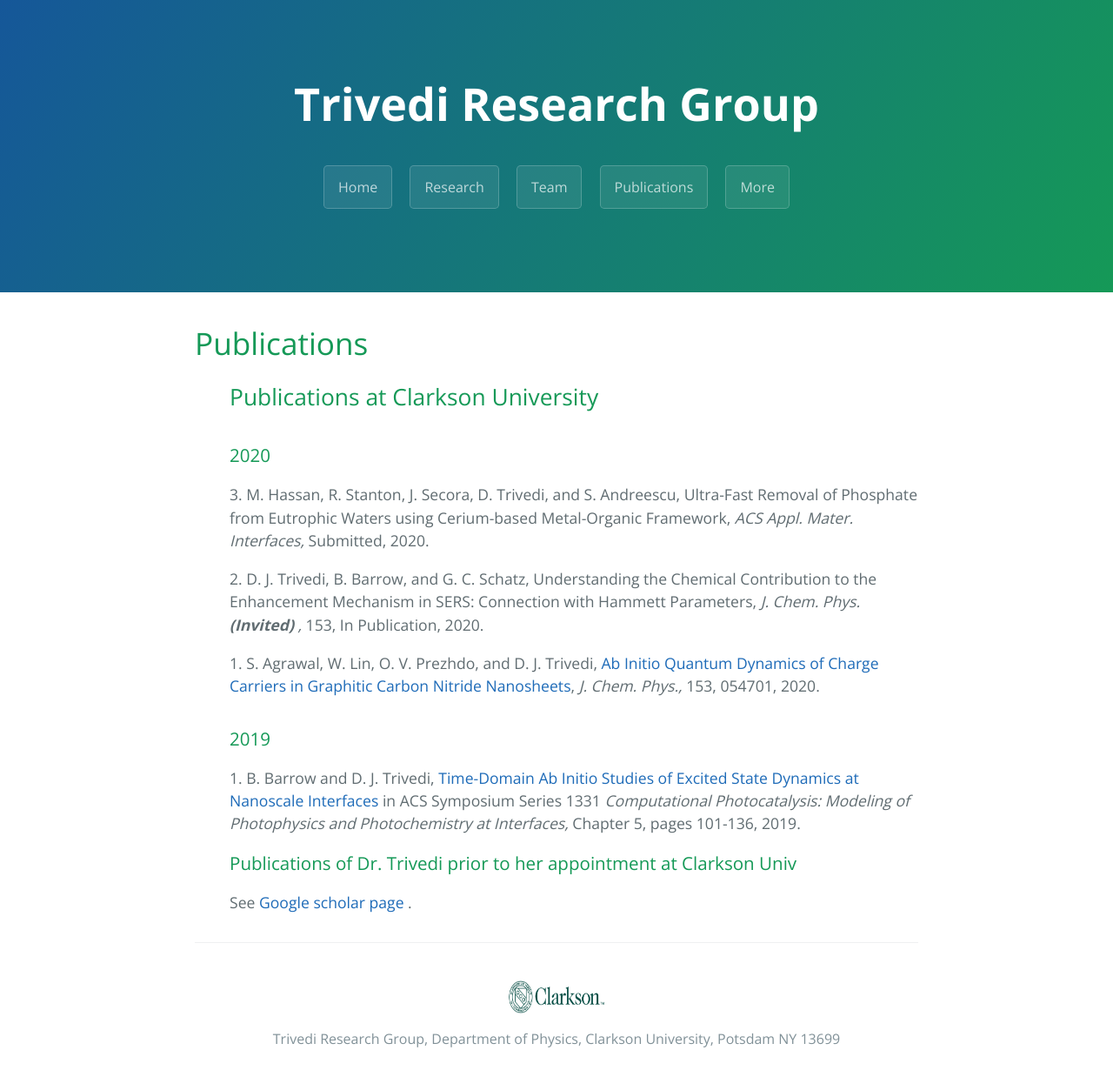
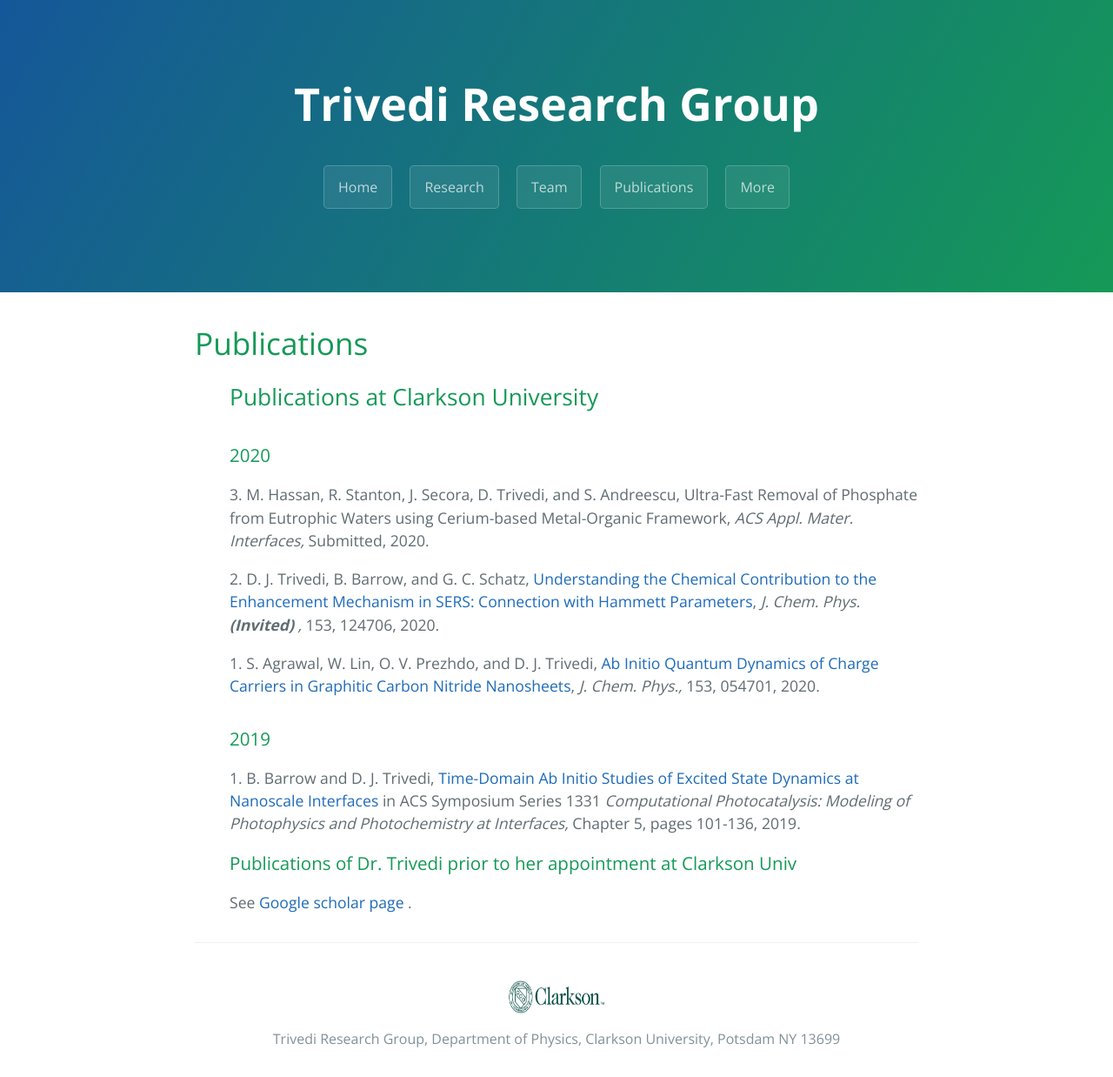
Before and after one commit to dharatrivedi/dharatrivedi.github.io, a Jekyll site: the page built from publication.html, in a window 1280 px wide. Shown: the whole page at 87% size. Built offline with Jekyll 4.4.1, drawn with Linux system fonts in a browser that asks for light colours.

Commit message:
Update publication.html

```diff
--- a/publication.html
+++ b/publication.html
@@ -10,7 +10,7 @@ title: {{ site.name }}
     <h3>2020</h3>
       3. M. Hassan, R. Stanton, J. Secora, D. Trivedi, and S. Andreescu, Ultra-Fast Removal of Phosphate from Eutrophic Waters using Cerium-based Metal-Organic Framework, <i> ACS Appl. Mater. Interfaces,</i> Submitted, 2020.<br />
       <p> </p>
-      2. D. J. Trivedi, B. Barrow, and G. C. Schatz, Understanding the Chemical Contribution to the Enhancement Mechanism in SERS: Connection with Hammett Parameters, <i> J. Chem. Phys.<b> (Invited) </b>,</i> 153, In Publication, 2020.<br />
+      2. D. J. Trivedi, B. Barrow, and G. C. Schatz, <a href="https://doi.org/10.1063/5.0023359"> Understanding the Chemical Contribution to the Enhancement Mechanism in SERS: Connection with Hammett Parameters</a>, <i> J. Chem. Phys.<b> (Invited) </b>,</i> 153, 124706, 2020.<br />
       <p> </p>
       1. S. Agrawal, W. Lin, O. V. Prezhdo, and D. J. Trivedi, <a href="https://doi.org/10.1063/5.0010628"> Ab Initio Quantum Dynamics of Charge Carriers in Graphitic Carbon Nitride Nanosheets</a>, <i> J. Chem. Phys.,</i> 153, 054701, 2020.
     <h3>2019</h3>
```
